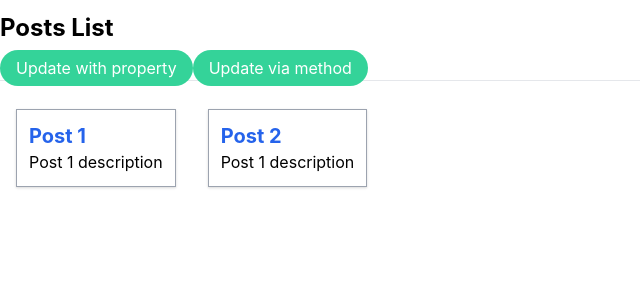
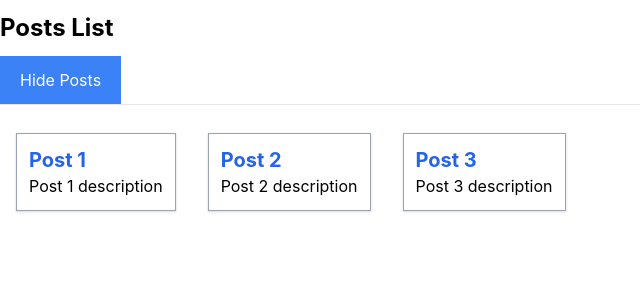
Before and after one commit to NARAYANAREDDY37/react-web-dev, a React (Create React App) app: page / in a window 1280 px wide. Shown: the top 300 px of the page, without its empty margins (0-640 px from the left). Built offline with nearby package versions, Linux system fonts and the light colour scheme.

Commit message:
looping completed

```diff
--- a/src/components/Posts/Posts.js
+++ b/src/components/Posts/Posts.js
@@ -4,27 +4,71 @@ import SinglePost from '../SinglePost/SinglePost';
 export class Posts extends Component {
   state = {
     posts: [
-      { title: 'Post 1', description: 'Post 1 description' },
-      { title: 'Post 2', description: 'Post 2 description' },
+      { id: 1, title: 'Post 1', description: 'Post 1 description' },
+      { id: 2, title: 'Post 2', description: 'Post 2 description' },
+      { id: 3, title: 'Post 3', description: 'Post 3 description' },
     ],
     postTitle: 'Posts List',
+    showPosts: true,
   };
 
-  updateTitleHandler(title, e){
-    e.preventDefault();
-    console.log('updating the title via method');
-    console.log(this);
-    this.setState({postTitle: title})
+  tooglePostsHandler = () => {
+    this.setState({
+      showPosts: !this.state.showPosts,
+    });
+  };
+
+  getPosts() {
+    if (!this.state.showPosts) return null;
+
+    // let posts = this.state.posts.map((post) => (
+    //   <SinglePost key={post.id} title={post.title} description={post.description} />
+    // ));
+
+    let posts = [];
+
+    for (let post of this.state.posts) {
+      posts.push(
+        <SinglePost
+          key={post.id}
+          title={post.title}
+          description={post.description}
+        />
+      );
+    }
+    return <div className='flex my-3'>{posts}</div>;
   }
 
-  titleHandler = (title, e) => {
-    e.preventDefault();
-    console.log('updating the title via property function');
-    console.log(this);
-    this.setState({postTitle: title})
-  }
+  // updateTitleHandler(title, e){
+  //   e.preventDefault();
+  //   console.log('updating the title via method');
+  //   console.log(this);
+  //   this.setState({postTitle: title})
+  // }
+
+  // titleHandler = (title, e) => {
+  //   e.preventDefault();
+  //   console.log('updating the title via property function');
+  //   console.log(this);
+  //   this.setState({postTitle: title})
+  // }
 
   render() {
+    // let posts = null;
+    // if (this.state.showPosts) {
+    //   posts = (
+    //     <div className='flex my-3'>
+    //       <SinglePost
+    //         title={this.state.posts[0].title}
+    //         description={this.state.posts[0].description}
+    //       />
+    //       <SinglePost
+    //         title={this.state.posts[1].title}
+    //         description={this.state.posts[0].description}
+    //       />
+    //     </div>
+    //   );
+    // }
     // console.log('Modifying');
     // const posts = [...this.state.posts];
 
@@ -38,6 +82,14 @@ export class Posts extends Component {
       <div>
         <h1 className='text-2xl font-bold my-3'>{this.state.postTitle}</h1>
         <div>
+          <button
+            onClick={this.tooglePostsHandler}
+            className='px-5 py-3 bg-blue-500 text-white'
+          >
+            {this.state.showPosts ? 'Hide Posts' : 'Show Posts'}
+          </button>
+        </div>
+        {/* <div>
           <a href='https://www.google.co.in/' onClick={this.titleHandler.bind(this, 'Title-1')} className='px-4 py-2 bg-green-400 rounded-3xl text-white'>
             Update with property
           </a>
@@ -45,18 +97,10 @@ export class Posts extends Component {
           <a href='https://www.google.co.in/' onClick={this.updateTitleHandler.bind(this, 'Title-2')} className='px-4 py-2 bg-green-400 rounded-3xl text-white'>
             Update via method
           </a>
-        </div>
+        </div> */}
         <hr />
-        <div className='flex my-3'>
-          <SinglePost
-            title={this.state.posts[0].title}
-            description={this.state.posts[0].description}
-          />
-          <SinglePost
-            title={this.state.posts[1].title}
-            description={this.state.posts[0].description}
-          />
-        </div>
+        {/* {posts} */}
+        {this.getPosts()}
       </div>
     );
   }
```
Lines whose indentation alone changed are shown as unchanged.
